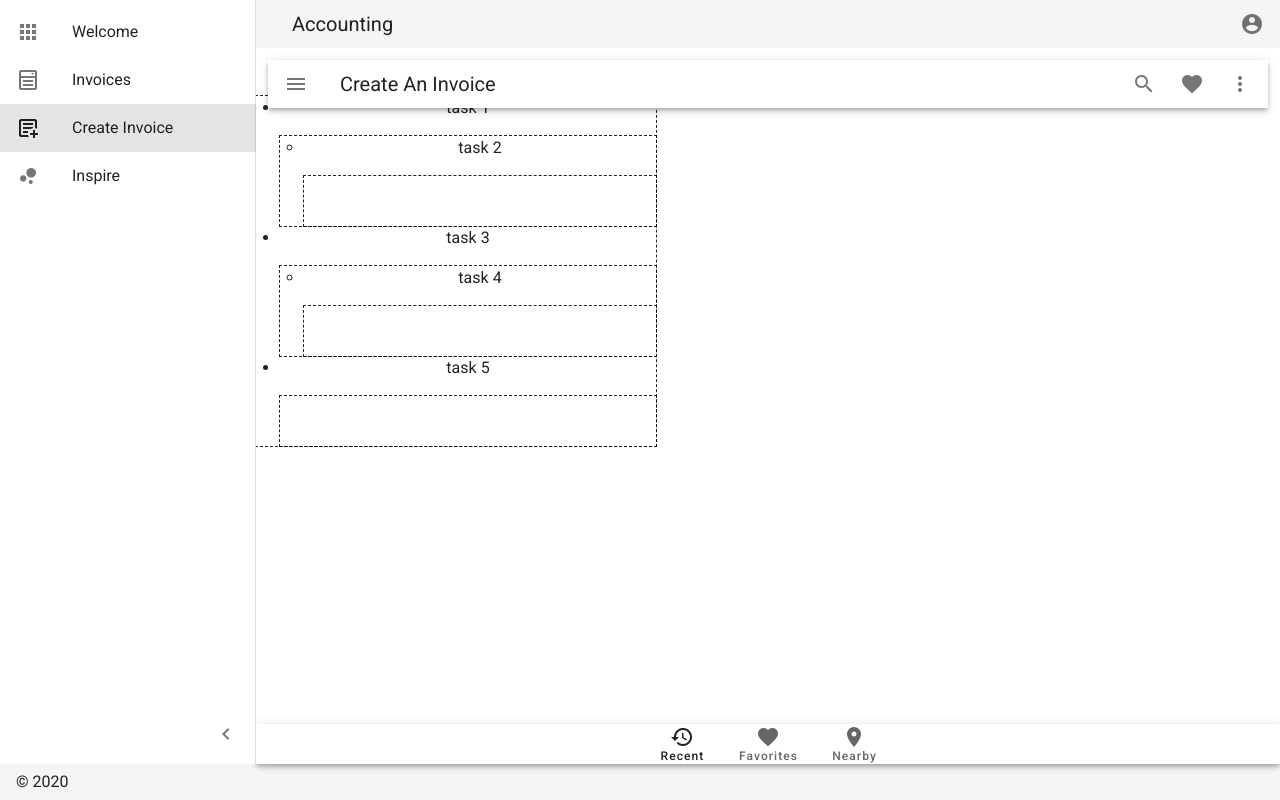
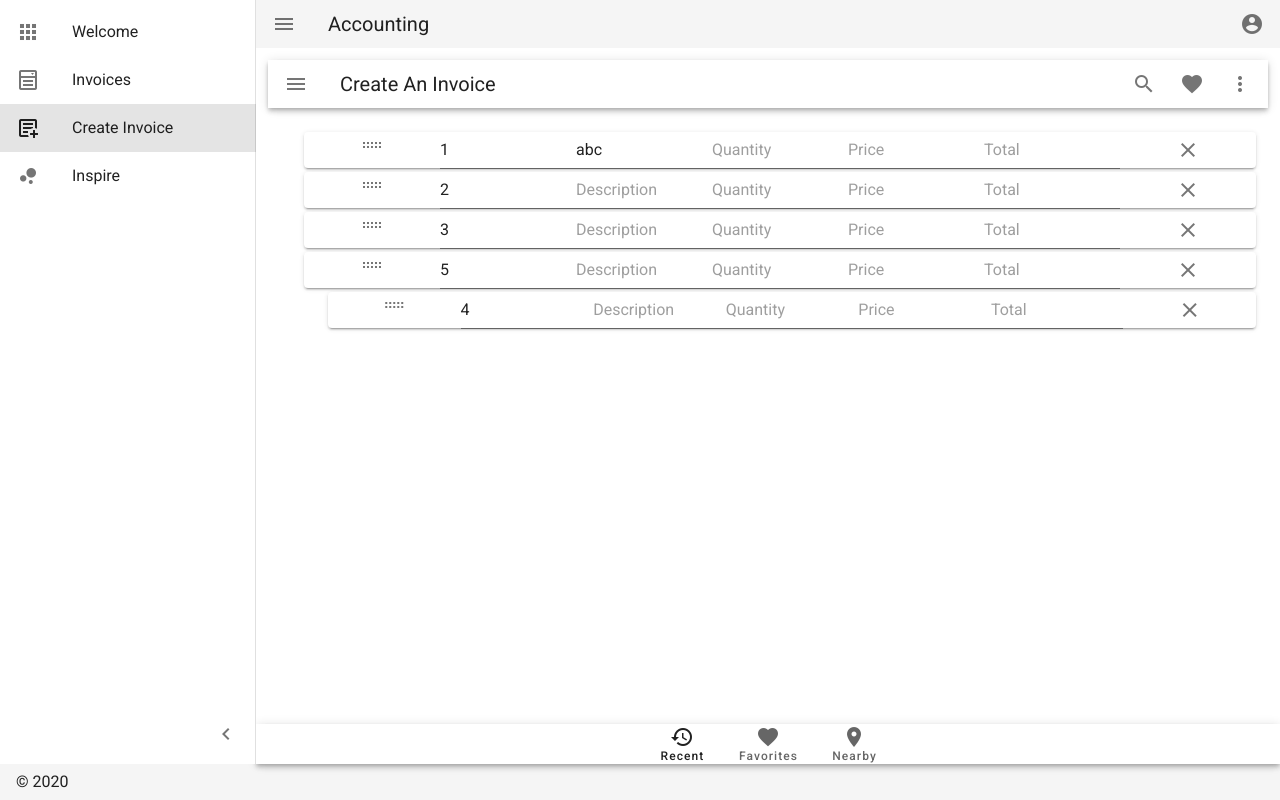
Before and after one commit to josephlegere/bizzyness-accounting, a Nuxt app: page /invoices/create in a window 1280 px wide. Built offline with nearby package versions, Linux system fonts and the light colour scheme.

Commit message:
created a table for createInvoice where each row can be drag and sorted anywhere in the table

```diff
--- a/components/DraggableNested.vue
+++ b/components/DraggableNested.vue
@@ -1,8 +1,76 @@
 <template>
-    <draggable class="dragArea" tag="ul" :list="tasks" :group="{ name: 'g1' }">
-        <li v-for="el in tasks" :key="el.name">
-            <p>{{ el.name }}</p>
-            <draggable-nested :tasks="el.tasks" />
+    <draggable class="dragArea" tag="ul" :list="items" :group="{ name: 'g1' }" handle=".handle">
+        <li v-for="el in items" :key="el.name">
+            <v-card
+                dense
+                class="mb-1"
+            >
+                <v-row no-gutters>
+                    <v-col
+
+                    >
+                        <v-icon class="handle">mdi-drag-horizontal</v-icon>
+                    </v-col>
+                    <v-col>
+                        <v-textarea
+                            placeholder="Key"
+                            v-model="el.key"
+                            autoGrow
+                            dense
+                            hide-details
+                            rows="1"
+                        ></v-textarea>
+                    </v-col>
+                    <v-col>
+                        <v-textarea
+                            placeholder="Description"
+                            v-model="el.description"
+                            autoGrow
+                            dense
+                            hide-details
+                            rows="1"
+                        ></v-textarea>
+                    </v-col>
+                    <v-col>
+                        <v-textarea
+                            placeholder="Quantity"
+                            v-model="el.quantity"
+                            autoGrow
+                            dense
+                            hide-details
+                            rows="1"
+                        ></v-textarea>
+                    </v-col>
+                    <v-col>
+                        <v-textarea
+                            placeholder="Price"
+                            v-model="el.price"
+                            autoGrow
+                            dense
+                            hide-details
+                            rows="1"
+                        ></v-textarea>
+                    </v-col>
+                    <v-col>
+                        <v-textarea
+                            placeholder="Total"
+                            autoGrow
+                            dense
+                            hide-details
+                            rows="1"
+                        ></v-textarea>
+                    </v-col>
+                    <v-col>
+                        <v-btn
+                            icon
+                        >
+                            <v-icon class="handle">mdi-close</v-icon>
+                        </v-btn>
+                    </v-col>
+                </v-row>
+            </v-card>
+
+            <draggable-nested :items="el.items" />
         </li>
     </draggable>
 </template>
@@ -11,22 +79,25 @@
 import draggable from 'vuedraggable';
 
 export default {
+    name: 'draggable-nested',
     props: {
-        tasks: {
+        items: {
             required: true,
             type: Array
         }
     },
     components: {
         draggable
-    },
-    name: 'draggable-nested'
     }
+}
 </script>
 
 <style scoped>
     .dragArea {
-        min-height:                 50px;
-        outline:                    1px dashed;
+        /* outline:                    1px dashed; */
+    }
+    .dragArea li {
+        /* outline:                    1px solid; */
+        list-style:                 none;
     }
 </style>
--- a/layouts/default.vue
+++ b/layouts/default.vue
@@ -42,7 +42,7 @@
 			app
 			dense
 		>
-			<v-app-bar-nav-icon @click.stop="drawer = !drawer" class="d-md-none" />
+			<v-app-bar-nav-icon @click.stop="drawer = !drawer" class="d-xl-none" />
 			<v-toolbar-title v-text="title" />
 			<v-spacer />
 			<v-btn
--- a/pages/invoices/create.vue
+++ b/pages/invoices/create.vue
@@ -21,9 +21,9 @@
                 </v-btn>
             </v-toolbar>
 
-            <v-row>
-                <draggable-nested class="drag-list" :tasks="list" />
-            </v-row>
+            <v-container fluid>
+                <draggable-nested class="drag-list mt-md-3" :items="list" />
+            </v-container>
 
             <v-bottom-navigation
                 v-model="bottomNav"
@@ -60,26 +60,40 @@ export default {
             name: 'invoice-create',
             list: [
                 {
-                    name: "task 1",
-                    tasks: [
+                    key: '1',
+                    description: 'abc',
+                    quantity: '',
+                    price: '',
+                    items: []
+                },
+                {
+                    key: '2',
+                    description: '',
+                    quantity: '',
+                    price: '',
+                    items: []
+                },
+                {
+                    key: '3',
+                    description: '',
+                    quantity: '',
+                    price: '',
+                    items: []
+                },
+                {
+                    key: '5',
+                    description: '',
+                    quantity: '',
+                    price: '',
+                    items: [
                         {
-                            name: "task 2",
-                            tasks: []
+                            key: '4',
+                            description: '',
+                            quantity: '',
+                            price: '',
+                            items: []
                         }
                     ]
-                },
-                {
-                    name: "task 3",
-                    tasks: [
-                        {
-                            name: "task 4",
-                            tasks: []
-                        }
-                    ]
-                },
-                {
-                    name: "task 5",
-                    tasks: []
                 }
             ]
         }
@@ -92,6 +106,6 @@ export default {
 
 <style scoped>
     .drag-list {
-        width:                      400px;
+        /* width:                      400px; */
     }
 </style>
```
